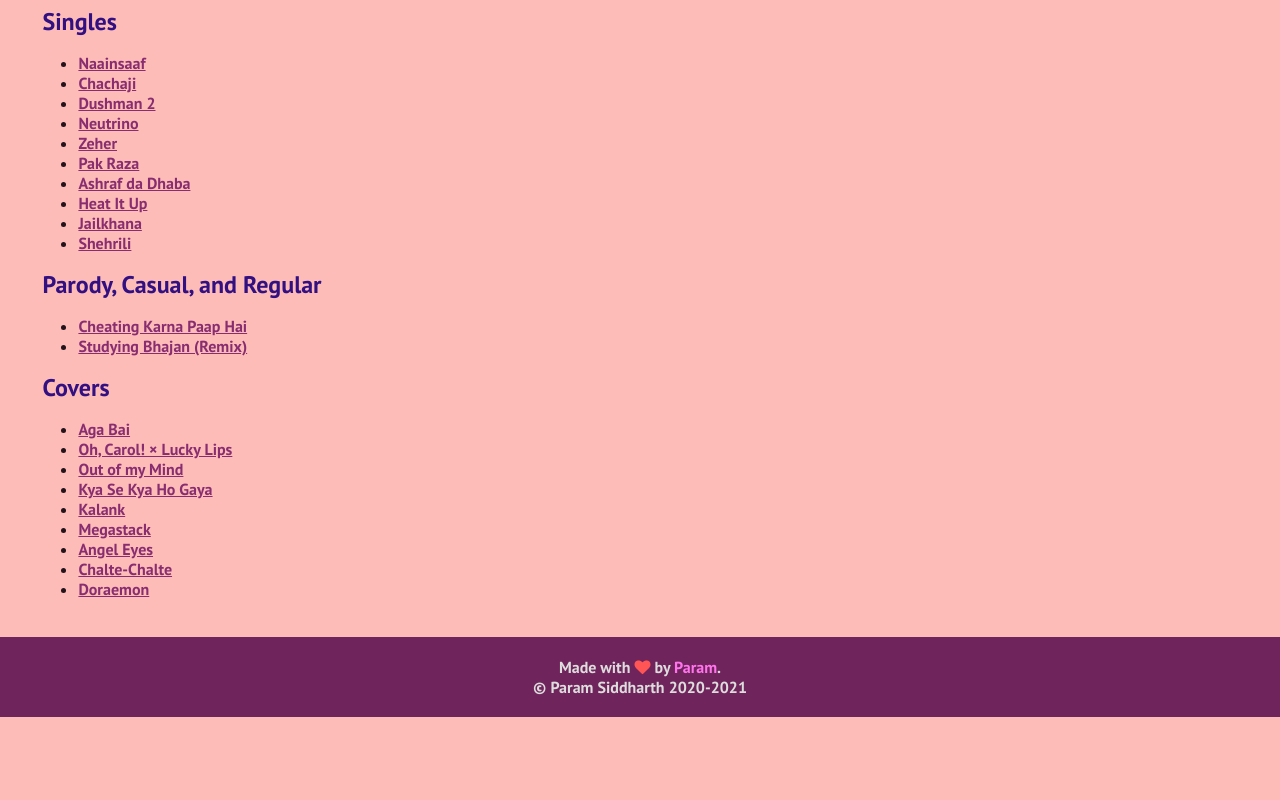
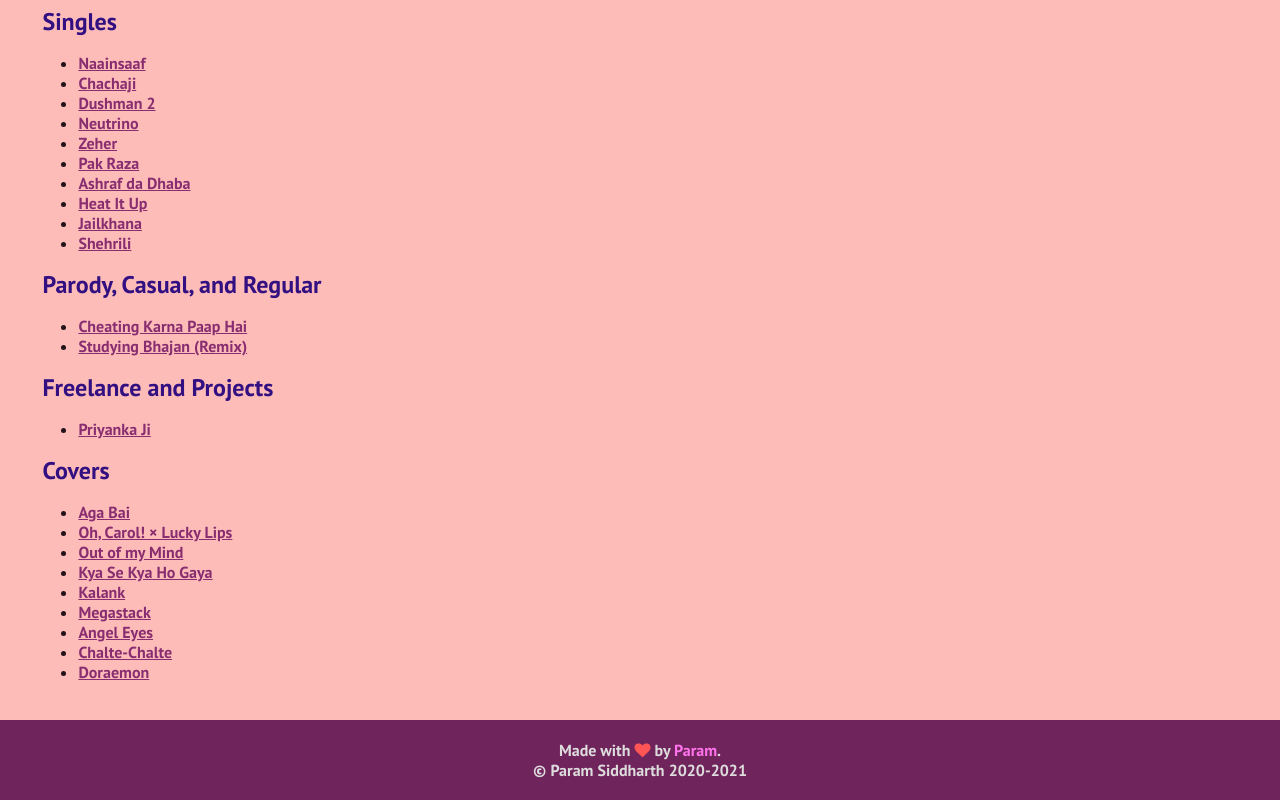
Before and after one commit to paramsiddharth/paramsiddharth.github.io, a plain HTML site: page works/music.html in a window 1280 px wide. Shown: the part 1186-1986 px from the top of the page. Before the commit the page ends 1903 px from the top, so only its background shows below. Drawn offline with Linux system fonts and the light colour scheme.

Commit message:
Feature 'Priyanka Ji'

```diff
--- a/works/music.html
+++ b/works/music.html
@@ -146,6 +146,13 @@
 			</ul>
 		</p>
 
+		<h2>Freelance and Projects</h2>
+		<p>
+			<ul>
+				<li><a href='./song.html?song=priyankaji'>Priyanka Ji</a></li>
+			</ul>
+		</p>
+
 		<h2>Covers</h2>
 		<p>
 			<ul>
```
Also changed, not shown: index.html (+1 -0 lines).
